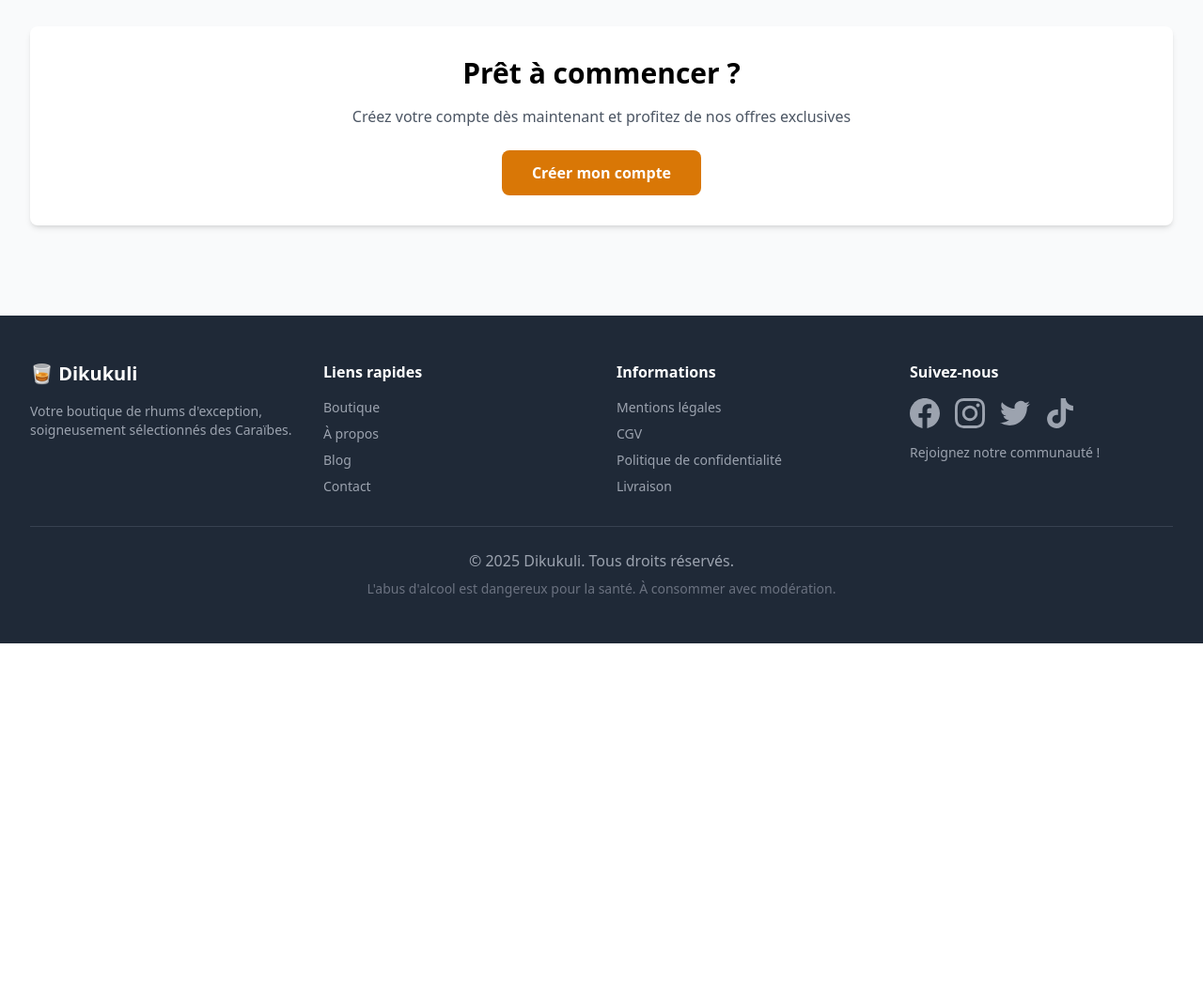
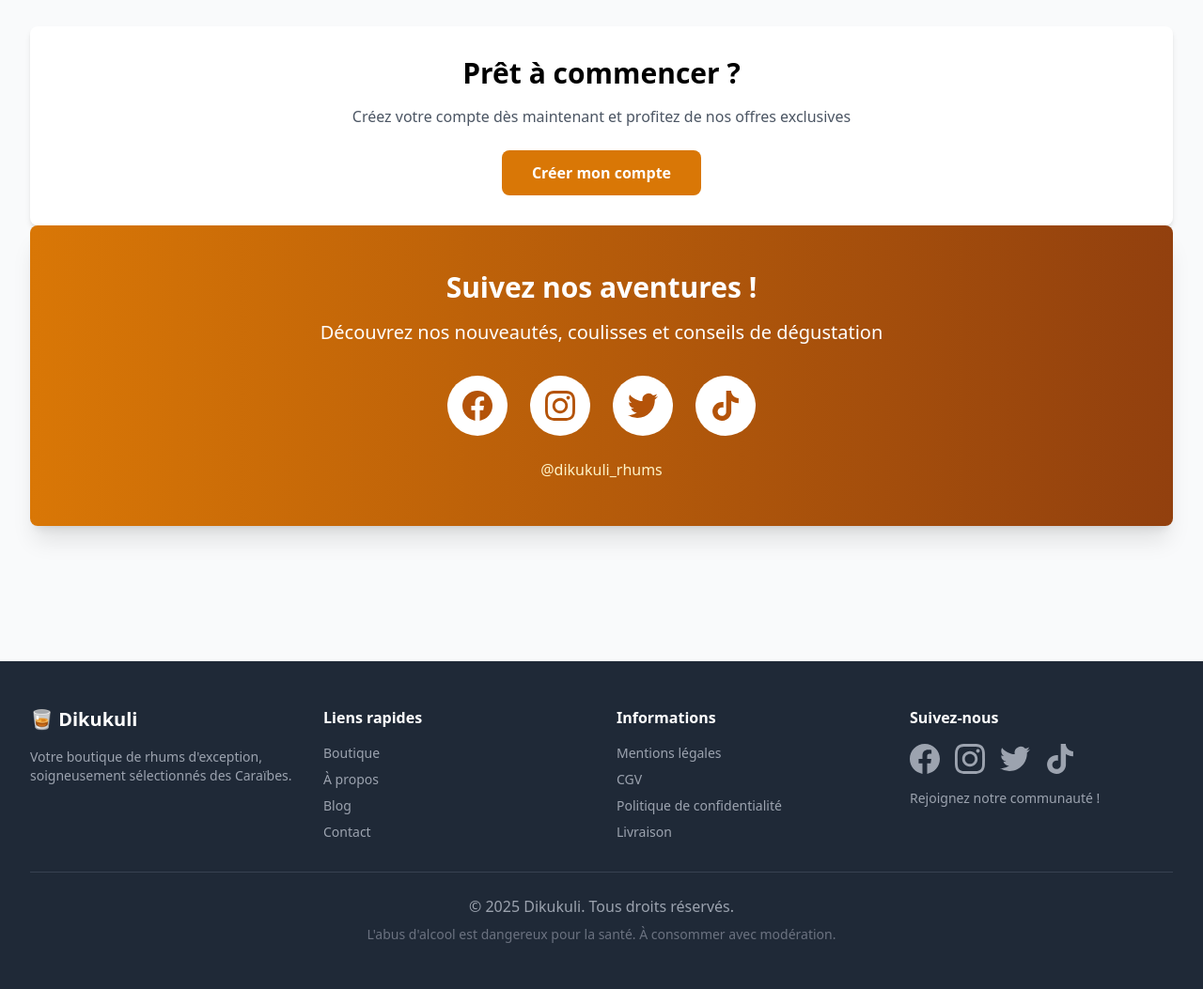
Before and after one commit to Harry8679/E-commerce-Ma-Mimi, a Symfony app: template templates/home/index.html.twig in a window 1280 px wide. Shown: the part 588-1641 px from the top of the page at 94% size. Before the commit the page ends 1273 px from the top, so only its background shows below. Run offline with Twig, Linux system fonts and the light colour scheme; the template is opened without the code that fills it, so the values that code supplies are empty; some libraries are stand-ins or nearby versions.

Commit message:
Socials Network

```diff
--- a/templates/home/index.html.twig
+++ b/templates/home/index.html.twig
@@ -46,5 +46,38 @@
             </a>
         {% endif %}
     </div>
+
+    <!-- Section Réseaux Sociaux -->
+<div class="bg-gradient-to-r from-amber-600 to-amber-800 text-white rounded-lg shadow-xl p-12 mb-12">
+    <div class="text-center">
+        <h2 class="text-3xl font-bold mb-4">Suivez nos aventures !</h2>
+        <p class="text-xl mb-8">Découvrez nos nouveautés, coulisses et conseils de dégustation</p>
+
+        <div class="flex justify-center space-x-6 mb-6">
+            <a href="https://facebook.com/votre-page" target="_blank" class="bg-white text-amber-700 p-4 rounded-full hover:bg-amber-50 transition transform hover:scale-110">
+                <svg class="w-8 h-8" fill="currentColor" viewBox="0 0 24 24">
+                    <path d="M24 12.073c0-6.627-5.373-12-12-12s-12 5.373-12 12c0 5.99 4.388 10.954 10.125 11.854v-8.385H7.078v-3.47h3.047V9.43c0-3.007 1.792-4.669 4.533-4.669 1.312 0 2.686.235 2.686.235v2.953H15.83c-1.491 0-1.956.925-1.956 1.874v2.25h3.328l-.532 3.47h-2.796v8.385C19.612 23.027 24 18.062 24 12.073z"/>
+                </svg>
+            </a>
+            <a href="https://instagram.com/votre-compte" target="_blank" class="bg-white text-amber-700 p-4 rounded-full hover:bg-amber-50 transition transform hover:scale-110">
+                <svg class="w-8 h-8" fill="currentColor" viewBox="0 0 24 24">
+                    <path d="M12 2.163c3.204 0 3.584.012 4.85.07 3.252.148 4.771 1.691 4.919 4.919.058 1.265.069 1.645.069 4.849 0 3.205-.012 3.584-.069 4.849-.149 3.225-1.664 4.771-4.919 4.919-1.266.058-1.644.07-4.85.07-3.204 0-3.584-.012-4.849-.07-3.26-.149-4.771-1.699-4.919-4.92-.058-1.265-.07-1.644-.07-4.849 0-3.204.013-3.583.07-4.849.149-3.227 1.664-4.771 4.919-4.919 1.266-.057 1.645-.069 4.849-.069zm0-2.163c-3.259 0-3.667.014-4.947.072-4.358.2-6.78 2.618-6.98 6.98-.059 1.281-.073 1.689-.073 4.948 0 3.259.014 3.668.072 4.948.2 4.358 2.618 6.78 6.98 6.98 1.281.058 1.689.072 4.948.072 3.259 0 3.668-.014 4.948-.072 4.354-.2 6.782-2.618 6.979-6.98.059-1.28.073-1.689.073-4.948 0-3.259-.014-3.667-.072-4.947-.196-4.354-2.617-6.78-6.979-6.98-1.281-.059-1.69-.073-4.949-.073zm0 5.838c-3.403 0-6.162 2.759-6.162 6.162s2.759 6.163 6.162 6.163 6.162-2.759 6.162-6.163c0-3.403-2.759-6.162-6.162-6.162zm0 10.162c-2.209 0-4-1.79-4-4 0-2.209 1.791-4 4-4s4 1.791 4 4c0 2.21-1.791 4-4 4zm6.406-11.845c-.796 0-1.441.645-1.441 1.44s.645 1.44 1.441 1.44c.795 0 1.439-.645 1.439-1.44s-.644-1.44-1.439-1.44z"/>
+                </svg>
+            </a>
+            <a href="https://twitter.com/votre-compte" target="_blank" class="bg-white text-amber-700 p-4 rounded-full hover:bg-amber-50 transition transform hover:scale-110">
+                <svg class="w-8 h-8" fill="currentColor" viewBox="0 0 24 24">
+                    <path d="M23.953 4.57a10 10 0 01-2.825.775 4.958 4.958 0 002.163-2.723c-.951.555-2.005.959-3.127 1.184a4.92 4.92 0 00-8.384 4.482C7.69 8.095 4.067 6.13 1.64 3.162a4.822 4.822 0 00-.666 2.475c0 1.71.87 3.213 2.188 4.096a4.904 4.904 0 01-2.228-.616v.06a4.923 4.923 0 003.946 4.827 4.996 4.996 0 01-2.212.085 4.936 4.936 0 004.604 3.417 9.867 9.867 0 01-6.102 2.105c-.39 0-.779-.023-1.17-.067a13.995 13.995 0 007.557 2.209c9.053 0 13.998-7.496 13.998-13.985 0-.21 0-.42-.015-.63A9.935 9.935 0 0024 4.59z"/>
+                </svg>
+            </a>
+            <a href="https://tiktok.com/@votre-compte" target="_blank" class="bg-white text-amber-700 p-4 rounded-full hover:bg-amber-50 transition transform hover:scale-110">
+                <svg class="w-8 h-8" fill="currentColor" viewBox="0 0 24 24">
+                    <path d="M12.525.02c1.31-.02 2.61-.01 3.91-.02.08 1.53.63 3.09 1.75 4.17 1.12 1.11 2.7 1.62 4.24 1.79v4.03c-1.44-.05-2.89-.35-4.2-.97-.57-.26-1.1-.59-1.62-.93-.01 2.92.01 5.84-.02 8.75-.08 1.4-.54 2.79-1.35 3.94-1.31 1.92-3.58 3.17-5.91 3.21-1.43.08-2.86-.31-4.08-1.03-2.02-1.19-3.44-3.37-3.65-5.71-.02-.5-.03-1-.01-1.49.18-1.9 1.12-3.72 2.58-4.96 1.66-1.44 3.98-2.13 6.15-1.72.02 1.48-.04 2.96-.04 4.44-.99-.32-2.15-.23-3.02.37-.63.41-1.11 1.04-1.36 1.75-.21.51-.15 1.07-.14 1.61.24 1.64 1.82 3.02 3.5 2.87 1.12-.01 2.19-.66 2.77-1.61.19-.33.4-.67.41-1.06.1-1.79.06-3.57.07-5.36.01-4.03-.01-8.05.02-12.07z"/>
+                </svg>
+            </a>
+        </div>
+
+        <p class="text-amber-100">@dikukuli_rhums</p>
+    </div>
+</div>
 </div>
 {% endblock %}
```
